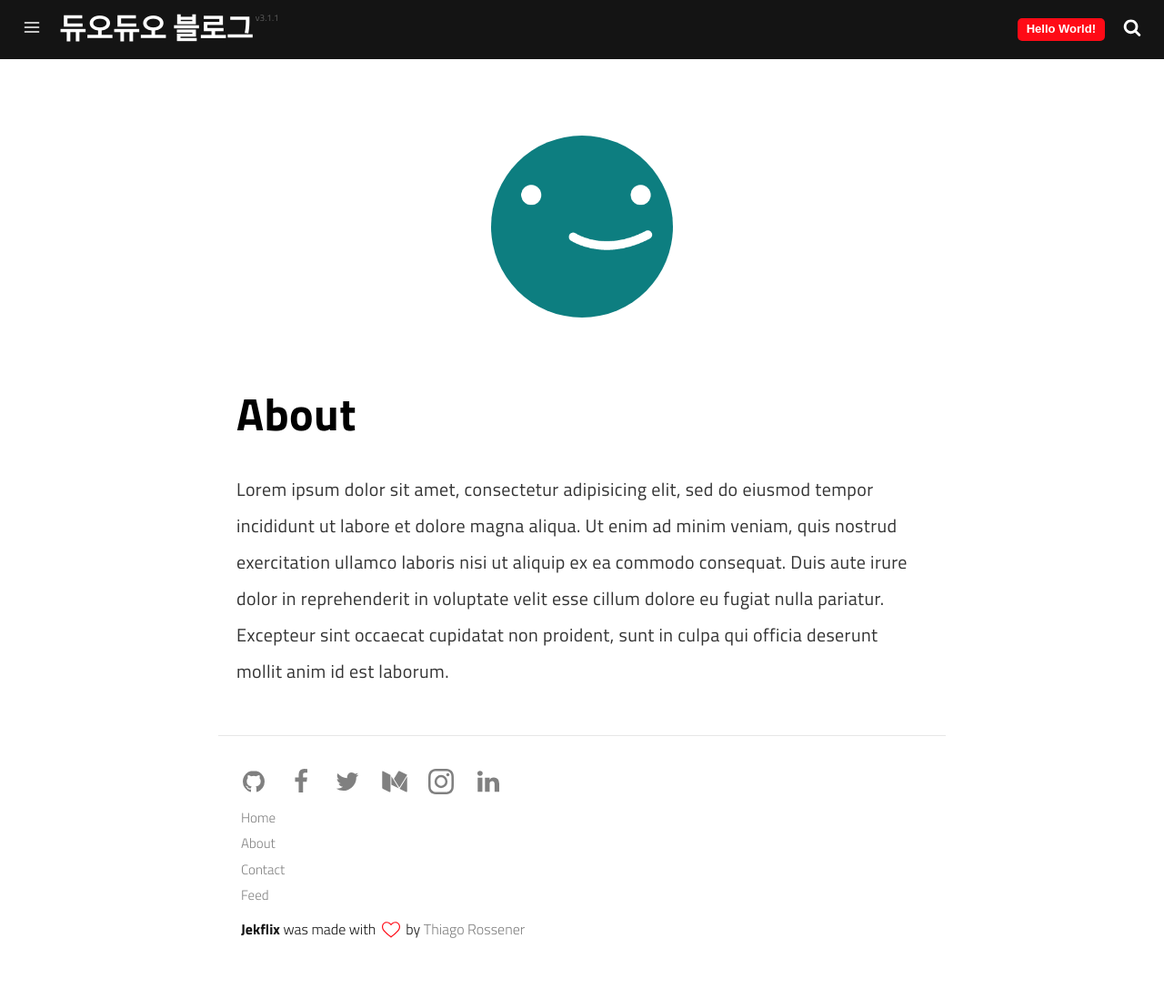
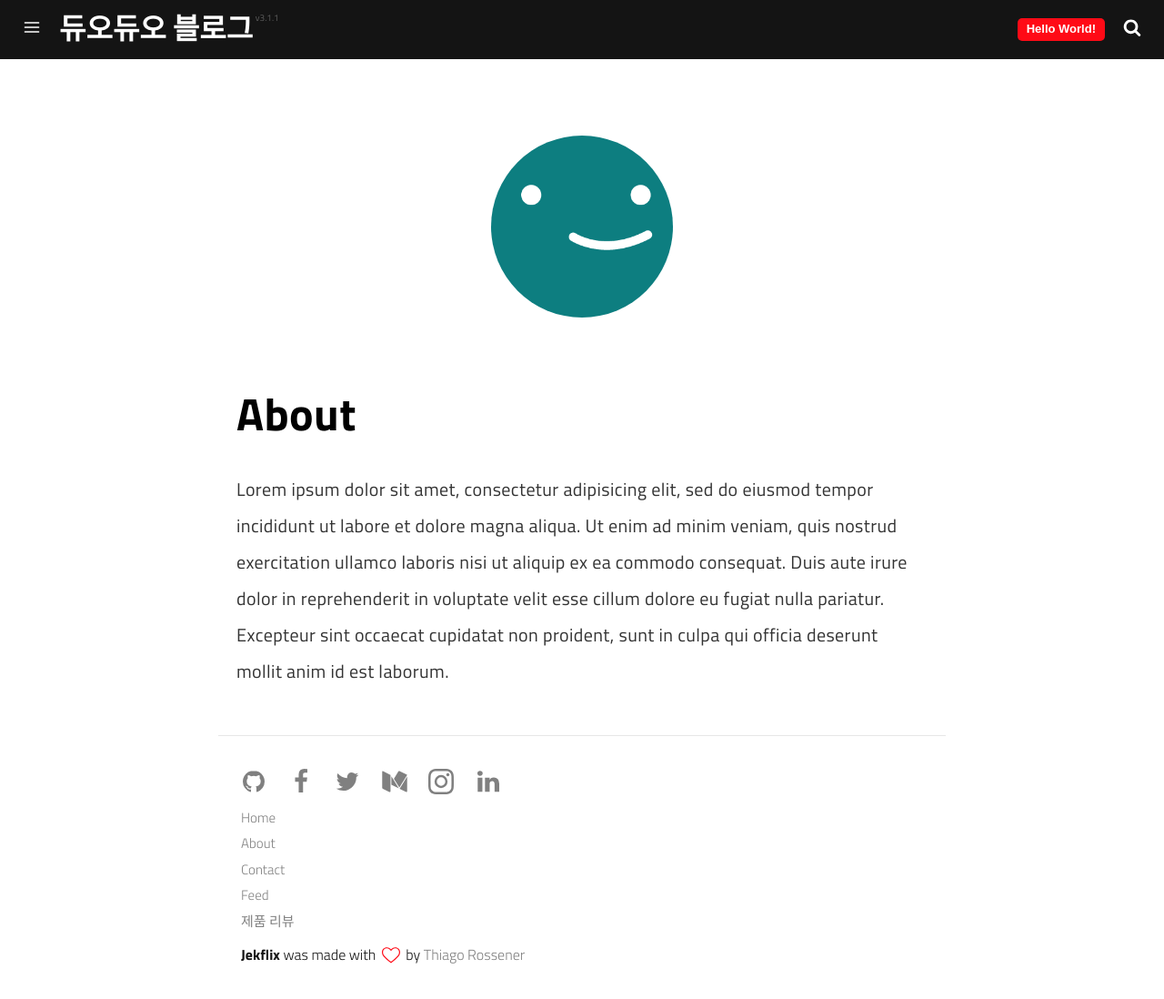
Before and after one commit to kkasuno/kkasuno.github.io, a Jekyll site: the page built from pages/about.md, in a window 1280 px wide and 1098 px high. Shown: the whole window at 91% size. Built offline with Jekyll 4.4.1, drawn with Linux system fonts in a browser that asks for light colours; a script that is not in the unit is left out.

Commit message:
Update _config.yml

```diff
--- a/_config.yml
+++ b/_config.yml
@@ -19,6 +19,8 @@ menu:
     url: /contact
   - title: Feed
     url: /feed.xml
+  - title: 제품 리뷰
+    url: /ProductReview/
 email: youremail@test.com
 # See: https://disqus.com/
 disqus_username: disqus_username
```
